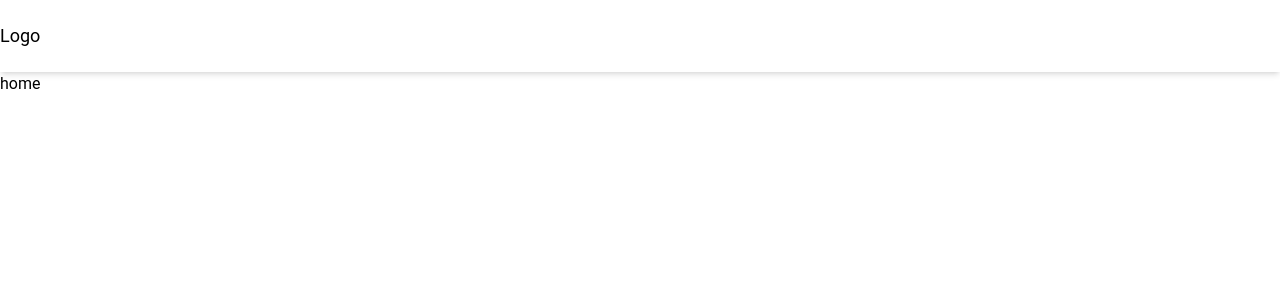
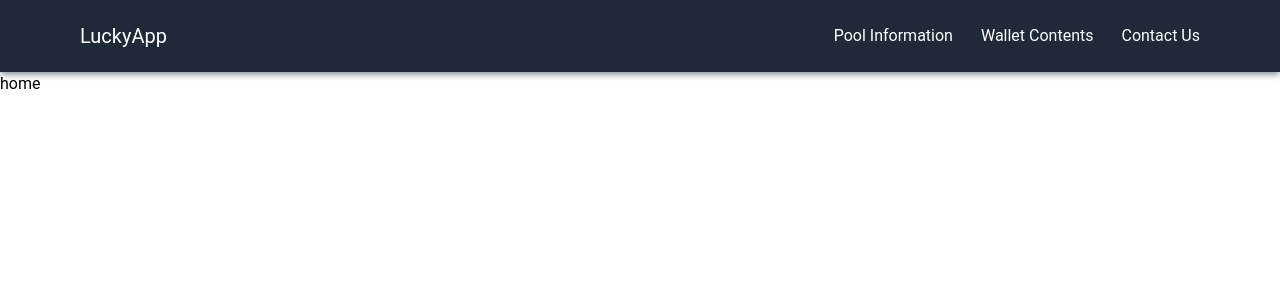
Before and after one commit to shahbazpro2/lucky, a React (Create React App) app: page / in a window 1280 px wide. Shown: the top 300 px of the page. Built offline with nearby package versions, Linux system fonts and the light colour scheme.

Commit message:
Add links

```diff
--- a/src/components/common/Header.js
+++ b/src/components/common/Header.js
@@ -1,10 +1,16 @@
 import React from 'react'
+import { Link } from 'react-router-dom'
 
 const Header = () => {
     return (
-        <div className='h-[72px] shadow-md'>
-            <div className="container mx-auto h-full flex items-center">
-                <div className='text-lg'>Logo</div>
+        <div className='h-[72px] shadow-md shadow-gray-400 bg-gray-800 text-white'>
+            <div className="container px-20 mx-auto h-full flex items-center">
+                <Link to="/"><div className='text-xl cursor-pointer'>LuckyApp</div></Link>
+                <div className="ml-auto space-x-7 flex">
+                    <Link to="/pool">  <div className="cursor-pointer">Pool Information</div></Link>
+                    <Link to="/wallet"> <div className="cursor-pointer">Wallet Contents</div></Link>
+                    <Link to="/contact"> <div className="cursor-pointer">Contact Us</div></Link>
+                </div>
             </div>
 
         </div>
```
